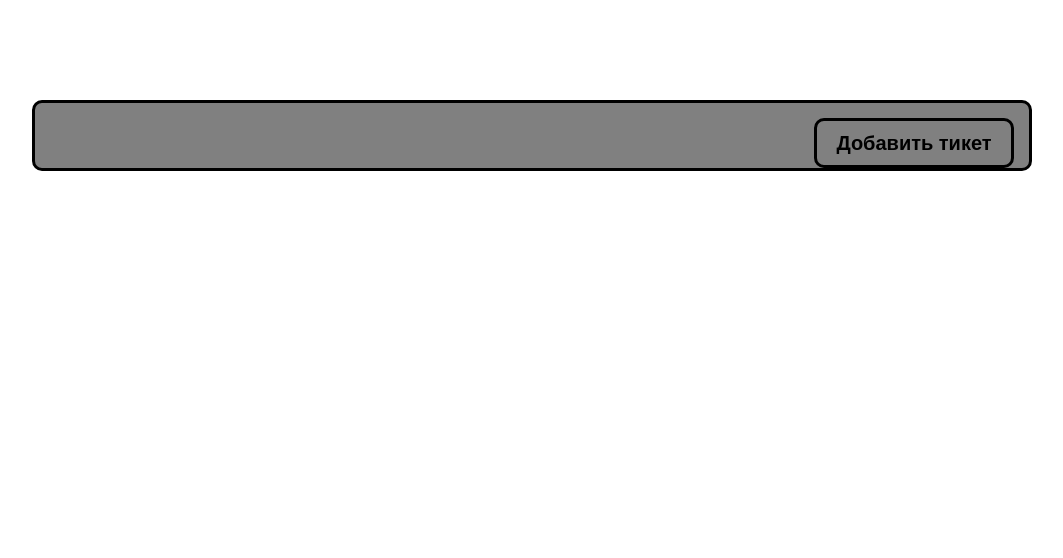
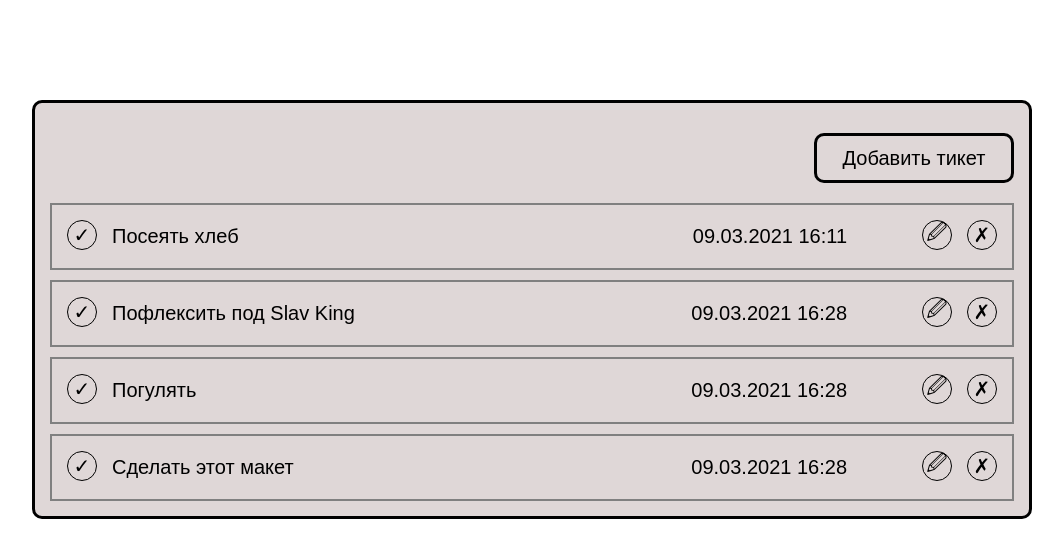
Before and after one commit to Antyfeev96/AHJ-http, a website built with webpack: page index.html in a window 1280 px wide. Shown: the whole page, without its empty margins (108-1171 px from the left). Built offline with nearby package versions, Linux system fonts and the light colour scheme.

Commit message:
Layout added

```diff
--- a/index.html
+++ b/index.html
@@ -10,13 +10,43 @@
         <div class="addButton">Добавить тикет</div>
         <div class="tickets">
             <div class="ticket">
-                <div class="ticket__checkbox"></div>
-                <div class="ticket__shortname"></div>
+                <div class="ticket__flag" data-type="choose">✓</div>
+                <div class="ticket__shortname">Посеять хлеб</div>
                 <div class="ticket__fullname"></div>
-                <div class="ticket__timestamp"></div>
-                <div class="ticket__button">
-                    <div class="ticket__edit"></div>
-                    <div class="ticket__delete"></div>
+                <div class="ticket__timestamp">09.03.2021 16:11</div>
+                <div class="ticket__buttons">
+                    <div class="ticket__flag" data-type="edit">🖉</div>
+                    <div class="ticket__flag" data-type="delete">✗</div>
+                </div>
+            </div>
+            <div class="ticket">
+                <div class="ticket__flag" data-type="choose">✓</div>
+                <div class="ticket__shortname">Пофлексить под Slav King</div>
+                <div class="ticket__fullname"></div>
+                <div class="ticket__timestamp">09.03.2021 16:28</div>
+                <div class="ticket__buttons">
+                    <div class="ticket__flag" data-type="edit">🖉</div>
+                    <div class="ticket__flag" data-type="delete">✗</div>
+                </div>
+            </div>
+            <div class="ticket">
+                <div class="ticket__flag" data-type="choose">✓</div>
+                <div class="ticket__shortname">Погулять</div>
+                <div class="ticket__fullname"></div>
+                <div class="ticket__timestamp">09.03.2021 16:28</div>
+                <div class="ticket__buttons">
+                    <div class="ticket__flag" data-type="edit">🖉</div>
+                    <div class="ticket__flag" data-type="delete">✗</div>
+                </div>
+            </div>
+            <div class="ticket">
+                <div class="ticket__flag" data-type="choose">✓</div>
+                <div class="ticket__shortname">Сделать этот макет</div>
+                <div class="ticket__fullname"></div>
+                <div class="ticket__timestamp">09.03.2021 16:28</div>
+                <div class="ticket__buttons">
+                    <div class="ticket__flag" data-type="edit">🖉</div>
+                    <div class="ticket__flag" data-type="delete">✗</div>
                 </div>
             </div>
         </div>
--- a/src/css/style.scss
+++ b/src/css/style.scss
@@ -4,26 +4,80 @@
 }
 
 .container {
-  width: 1000px;
+  width: auto;
   height: fit-content;
+  max-width: 1000px;
   margin: 0 auto;
   margin-top: 100px;
+  padding: 15px;
   border: 3px solid black;
   border-radius: 10px;
-  background-color: grey;
-}
+  background-color: rgb(223, 215, 215);
 
   .addButton {
     display: flex;
     justify-content: center;
     align-items: center;
     font-size: 20px;
-  font-weight: bold;
     width: 200px;
     height: 50px;
     margin-top: 15px;
     margin-left: auto;
-  margin-right: 15px;
     border: 3px solid black;
     border-radius: 10px;
   }
+
+
+  .tickets {
+    margin-top: 20px;
+
+    .ticket {
+      padding: 15px;
+      display: flex;
+      align-items: center;
+      border: 2px solid grey;
+      font-size: 20px;
+
+      &:nth-of-type(n + 1) {
+        margin-top: 10px;
+      }
+
+      &__flag {
+        display: flex;
+        justify-content: center;
+        align-items: center;
+        margin-bottom: 3px;
+        width: 30px;
+        height: 30px;
+        border: 1px solid black;
+        border-radius: 50%;
+
+        &:hover {
+          transform: scale(1.2);
+          font-weight: bold;
+          cursor: pointer;
+        }
+      }
+
+      &__shortname {
+        margin-left: 15px;
+      }
+
+      &__fullname {
+        position: absolute;
+        left: 65%;
+      }
+
+      &__timestamp {
+        margin-left: auto;
+        margin-right: 75px;
+      }
+
+      &__buttons {
+        width: 75px;
+        display: flex;
+        justify-content: space-between;
+      }
+    }
+  }
+}
```
Lines whose indentation alone changed are shown as unchanged.
